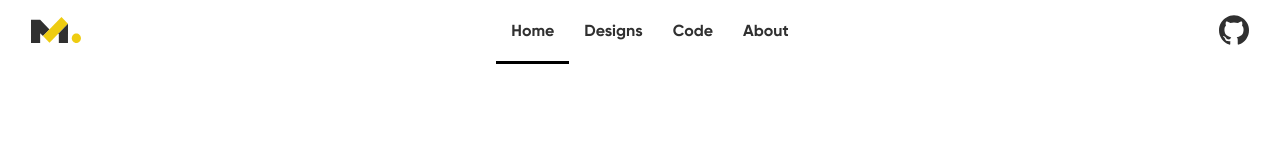
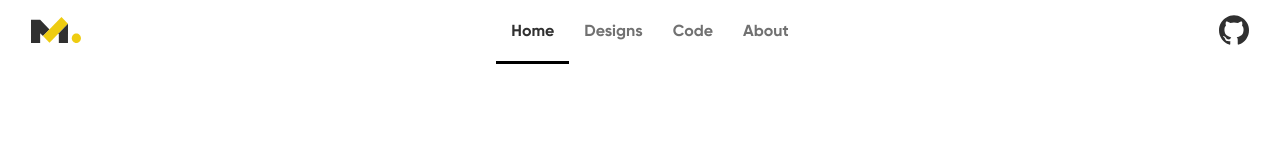
Before and after one commit to NadiaIdris/portfolio2020, a React (Create React App) app: page / in a window 1280 px wide. Shown: the top 160 px of the page. Built offline with nearby package versions, Linux system fonts and the light colour scheme.

Commit message:
Work on NavBar styling

```diff
--- a/src/styles/NavBar.css
+++ b/src/styles/NavBar.css
@@ -45,7 +45,21 @@ nav > * {
     justify-content: center;
     padding: 0 15px;
     cursor: pointer;
+    color: var(--color-gray-font);
 }
+
+/*nav > *:after {*/
+/*    content: "";*/
+/*    display: block;*/
+/*    width: 0%;*/
+/*    !*padding-top: 20px; *!*/
+/*    border-bottom: 3px solid black;*/
+/*    transition: .5s;*/
+/*}*/
+
+/*nav > *:hover:after {*/
+/*    width: 100%;*/
+/*}*/
 
 nav > *:hover {
     /*background-color: var(--color-gray-accent);*/
@@ -165,14 +179,12 @@ nav > *:hover {
 .nav-selected {
     border-bottom: 3px solid black;
     padding-top: 3px;
+    color: var(--color-gray-darkest);
 }
-
 
 /*Add this to an dropdown element using JS */
 /*Also swap the icons for darker icons*/
 .dropdown-selected {
-    /*border-top: 1px solid var(--color-gray-accent);*/
-    /*border-bottom: 1px solid var(--color-gray-accent);*/
     border-left: 3px solid var(--color-gray-darkest);
 }
 
```
